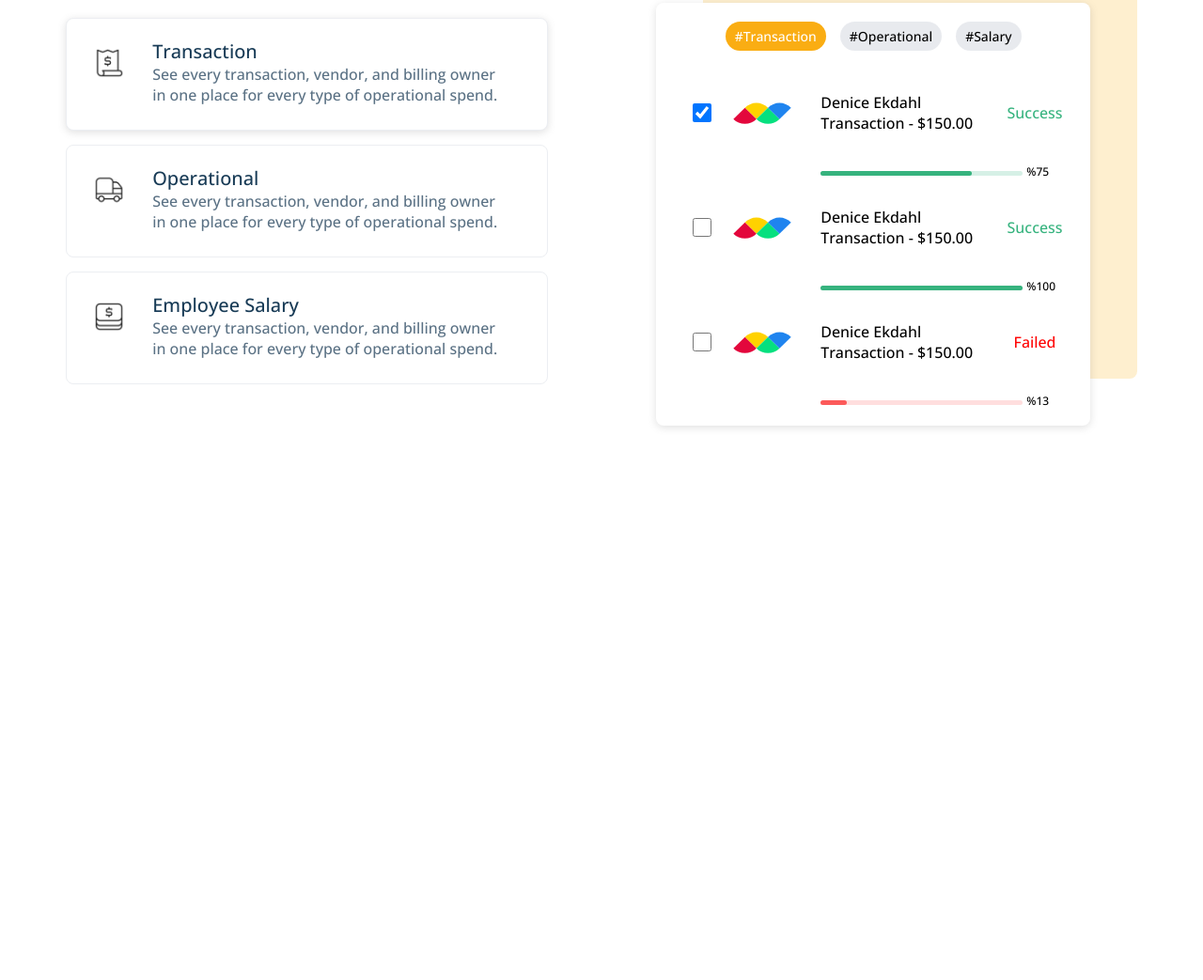
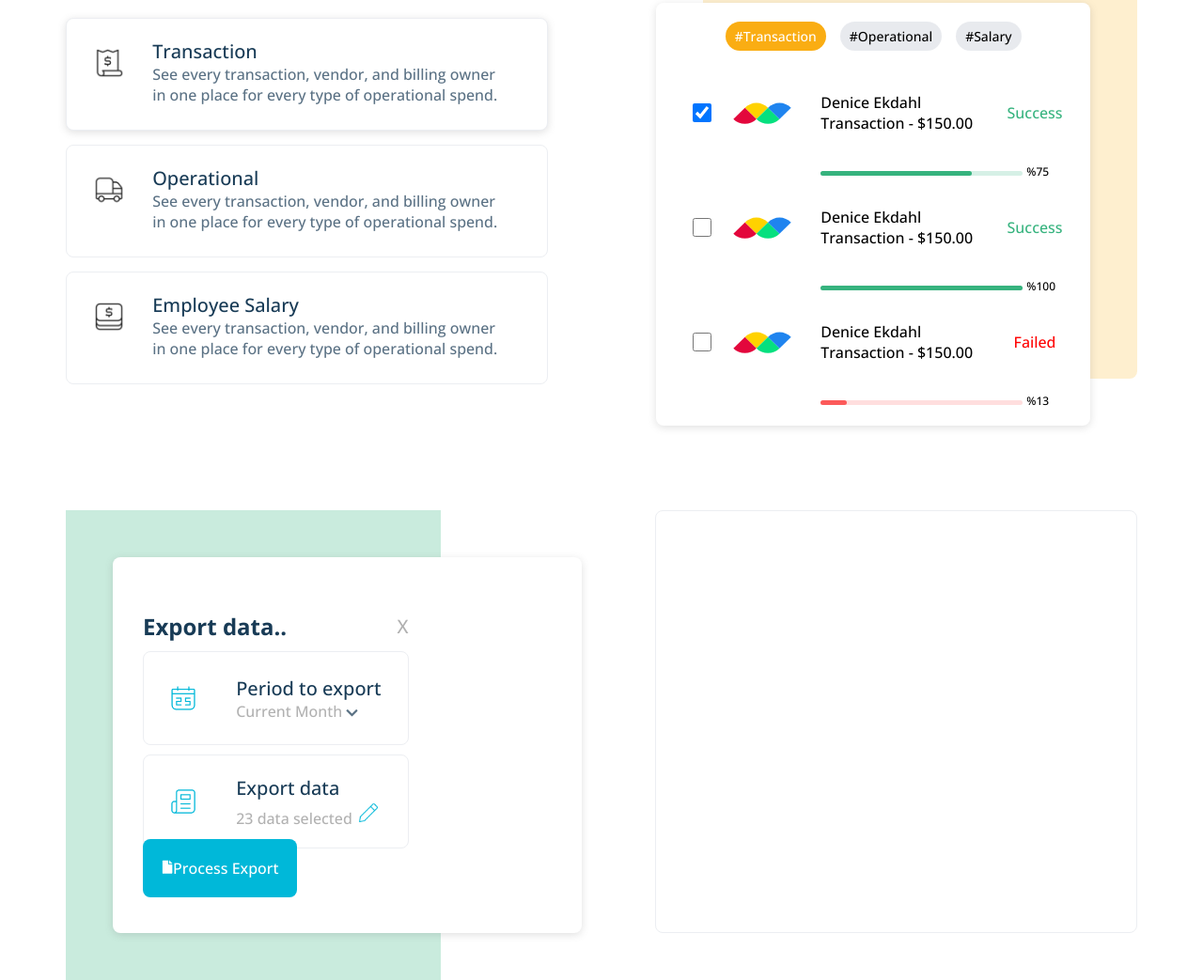
Before and after one commit to Uyesta/ehya-business-html-css, a plain HTML site: page index.html in a window 1280 px wide. Shown: the part 3134-4177 px from the top of the page at 94% size. Before the commit the page ends 3597 px from the top, so only its background shows below. Drawn offline with nearby package versions, Linux system fonts and the light colour scheme.

Commit message:
New card

```diff
--- a/index.html
+++ b/index.html
@@ -247,7 +247,7 @@
 
                             <div class="content">
                                 <div class="info">
-                                    <div class="checkbox d-flex"><input type="checkbox" ></div>
+                                    <div class="checkbox d-flex"><input type="checkbox"></div>
                                     <div class="logo d-flex"><img src="img/logo.svg"></div>
                                     <div class="name">
                                         <span>Denice Ekdahl</span>
@@ -267,6 +267,55 @@
         </div>
 
     </section>
+
+    <section class="container export">
+        <div class="box">
+            <div class="left-side">
+                <div class="left-background">
+                    <div class="left-card">
+                        <div class="content">
+                            <div class="data">
+                                <div class="data-title">
+                                    <h3>Export data..</h3>
+                                    <span>X</span>
+                                </div>
+                                <div class="data-card">
+                                    <div class="logo">
+                                        <img src="img/Iconspace_Cristmass Date_25px@2x.png" width="30" alt="logo">
+                                    </div>
+                                    <div class="decs">
+                                        <div class="boxs">
+                                            <div class="name">Period to export</div>
+                                            <div class="time">Current Month <img src="img/chevron-down.png"></div>
+                                        </div>
+                                    </div>
+                                </div>
+
+                                <div class="data-card">
+                                    <div class="logo">
+                                        <img src="img/iconspace_Newspaper_25px@2x.png" width="30" alt="logo">
+                                    </div>
+                                    <div class="decs">
+                                        <div class="boxs">
+                                            <div class="name">Export data</div>
+                                            <div class="time">23 data selected <img src="img/iconspace_Pencil 1_25px@2x.png" width="25px" height="10"></div>
+                                        </div>
+                                    </div>
+                                </div>
+                                <div class="data-btn"><a><img src="img/Icon.png">Process Export</a></div>
+                            </div>
+                            <div class="expo-data"></div>
+                        </div>
+
+                    </div>
+
+                </div>
+            </div>
+            <div class="right-side"></div>
+
+        </div>
+    </section>
+
 </body>
 
 </html>
--- a/style.css
+++ b/style.css
@@ -3,6 +3,7 @@
     --primary-background-color: #1565D8;
     --second-background-color: #fc5a5a;
     --third-background-color: #00B8D9;
+    --foruth-background-color: #36b37f44;
 
 
     --primary-text-color: #fff;
@@ -10,6 +11,7 @@
     --second-text-color-flue: rgba(54, 181, 128,0.2);
     --third-text-color: #183B56;
     --fourth-text-color: #5A7184;
+    --six-text-color: rgba(99, 99, 99, 0.5);
 
     --border: 1px solid #ECEEF2;
     --radius: 8px;
@@ -260,7 +262,6 @@ header .menu .menu-list .btn {
 }
 
 .how-it-works .content .content-yt .img {
-    content: "";
     position: absolute;
     width: 70%;
     height: 350px;
@@ -704,3 +705,132 @@ header .menu .menu-list .btn {
 .box-content .content:last-child .progres-bar .bar{
     background-color: rgba(252, 90, 90,0.2);
 }
+
+.export{
+    margin-top: 5rem;
+}
+
+.export .box{
+    display: flex;
+    justify-content: space-between;
+}
+
+.export .left-side{
+    width: 35%;
+    height: 500px;
+
+    border-radius: var(--radius);
+}
+
+.left-background{
+    position: relative;
+    width: 100%;
+    height: 500px;
+    background-color: var(--foruth-background-color);
+}
+
+.left-background .left-card{
+    position: absolute;
+    width: 125%;
+    height: 400px;
+    background-color:white;
+    top: 50px;
+    left: 50px;
+    box-shadow: var(--shadow);
+    border-radius: var(--radius);
+}
+
+.left-card .content{
+    margin: 2rem;
+    display: flex;
+    justify-content: space-between;
+}
+
+.left-card .content .data{
+    width: 65%;
+}
+
+.data .data-title{
+    display: flex;
+    justify-content: space-between;
+    align-items: center;
+    margin-top: 25px;
+}
+
+
+.data-title h3{
+    font-size: 24px;
+    color:var(--third-text-color)
+}
+
+.data-title span{
+    font-size: 20px;
+    color: var(--six-text-color);
+}
+
+.data .data-card{
+    display: flex;
+    justify-content: space-between;
+    margin-top:10px;
+    border: var(--border);
+    border-radius: var(--radius);
+    height: 100px;
+}
+
+.data .data-card .logo{
+    width: 30%;
+    display:flex;
+    justify-content:center;
+    align-items: center;
+}
+
+.data .data-card .decs{
+    width: 65%;
+    display: flex;
+    justify-content: center;
+    align-items: center;
+}
+
+.data-card .decs .boxs{
+    width: 100%;
+}
+
+.data .data-card .decs .boxs .name{
+    display: inline-block;
+    color: var(--third-text-color);
+    font-size: 20px;
+}
+
+.data .data-card .decs .boxs .time{
+    color:var(--six-text-color)
+}
+
+.data-btn{
+    margin-top: 10px;
+}
+
+.data-btn a{
+    background-color: var(--third-background-color);
+    width: 100%;
+    text-align: center;
+    color: white;
+    padding: 20px;
+    border-radius: var(--radius);
+}
+
+
+
+
+
+
+
+
+
+
+
+.export .right-side{
+    width: 45%;
+    height: 450px;
+    border:var(--border);
+    border-radius: var(--radius);
+}
```
Also changed, not shown: img/Icon.png (added), img/Iconspace_Cristmass Date_25px@2x.png (added), img/chevron-down.png (added), img/iconspace_Newspaper_25px@2x.png (added), img/iconspace_Pencil 1_25px@2x.png (added), 1 other file.
